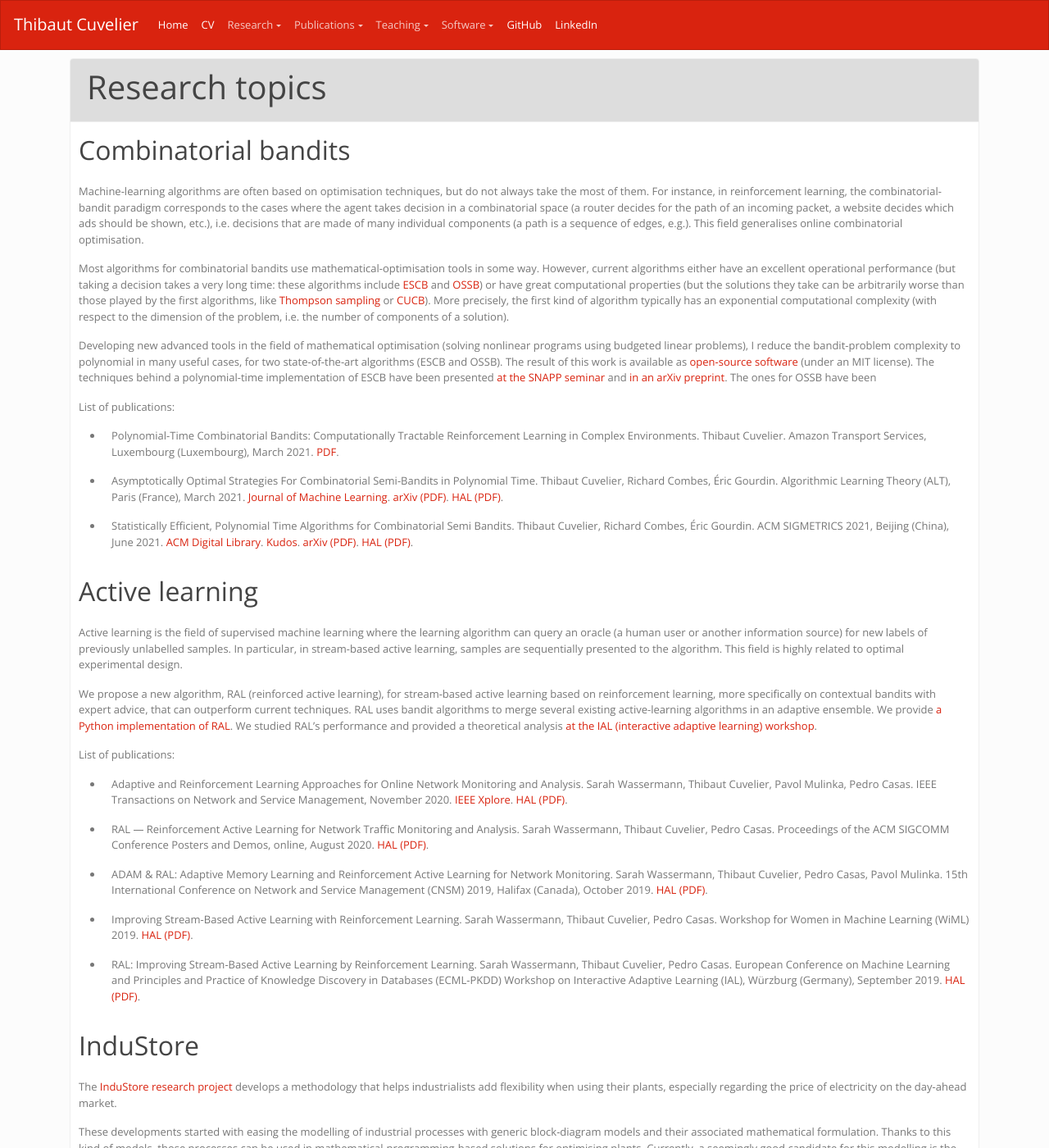
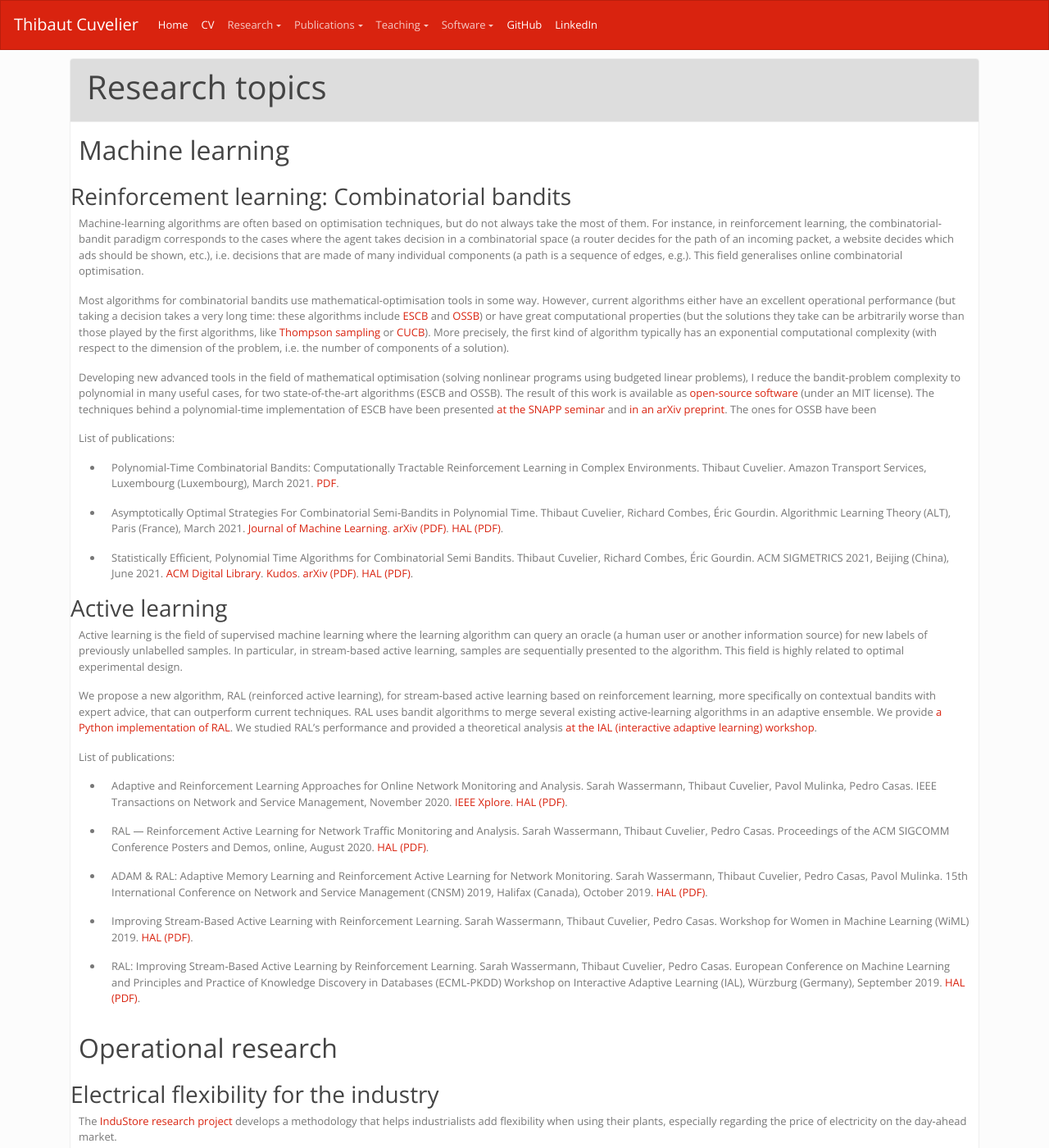
Before and after one commit to dourouc05/dourouc05.github.io, a Jekyll site: the page built from research.md, in a window 1280 px wide and 1400 px high. Shown: the whole window at 82% size. Built offline with Jekyll 4.4.1, drawn with Linux system fonts in a browser that asks for light colours; a script that is not in the unit is left out; some of the changed text lies outside the part shown.

Commit message:
Update research.md

```diff
--- a/research.md
+++ b/research.md
@@ -6,7 +6,9 @@ layout: page
 
 {% include card_begin.html title="Research topics" id="research-topics" %}
 
-## Combinatorial bandits
+## Machine learning
+
+### Reinforcement learning: Combinatorial bandits
 
 Machine-learning algorithms are often based on optimisation techniques, but do not always take the most of them. For instance, in reinforcement learning, the combinatorial-bandit paradigm corresponds to the cases where the agent takes decision in a combinatorial space (a router decides for the path of an incoming packet, a website decides which ads should be shown, etc.), i.e. decisions that are made of many individual components (a path is a sequence of edges, e.g.). This field generalises online combinatorial optimisation.
 
@@ -20,7 +22,7 @@ Developing new advanced tools in the field of mathematical optimisation (solving
 * {% include reference.md key='bandits_alt21' %}
 * {% include reference.md key='bandits_sigmetrics2021' %}
 
-## Active learning
+### Active learning
 
 Active learning is the field of supervised machine learning where the learning algorithm can query an oracle (a human user or another information source) for new labels of previously unlabelled samples. In particular, in stream-based active learning, samples are sequentially presented to the algorithm. This field is highly related to optimal experimental design.
 
@@ -34,7 +36,9 @@ We propose a new algorithm, RAL (reinforced active learning), for stream-based a
 * {% include reference.md key='ral_wiml2019' %}
 * {% include reference.md key='ral_ecml2019' %}
 
-## InduStore
+## Operational research
+
+### Electrical flexibility for the industry
 
 The [InduStore research project](http://www.industore-project.be/) develops a methodology that helps industrialists add flexibility when using their plants, especially regarding the price of electricity on the day-ahead market.
 
```
Also changed, not shown: other parts of research.md (+3 -1 lines).
